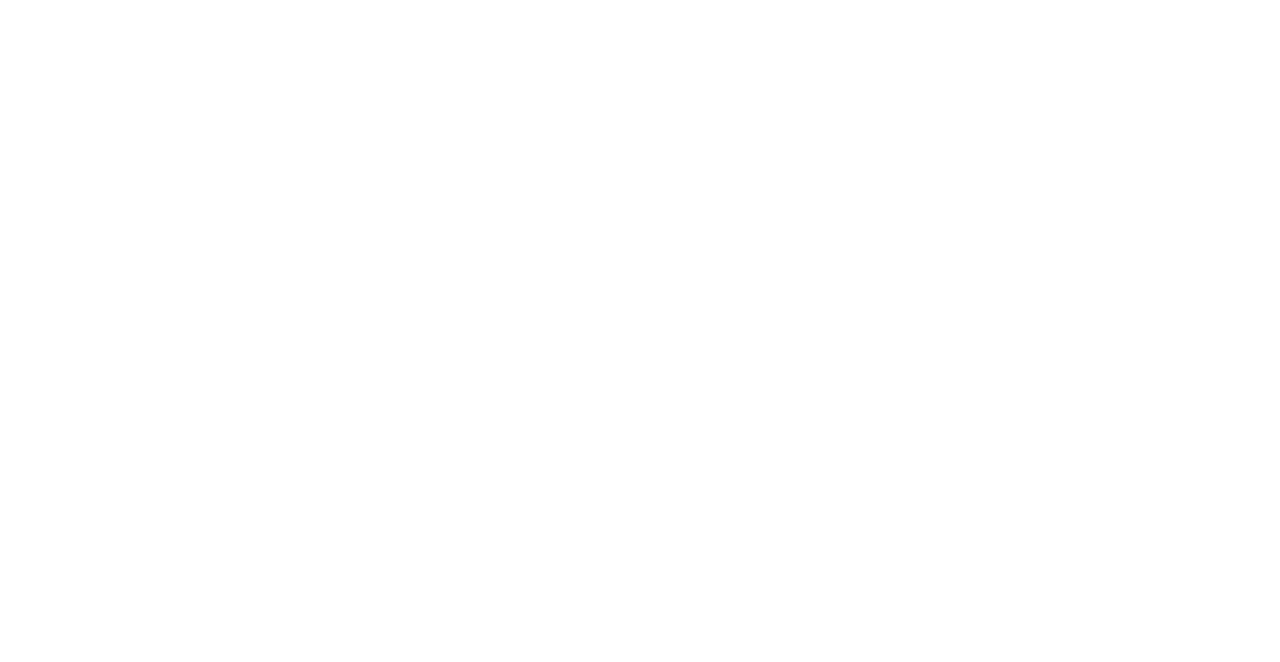
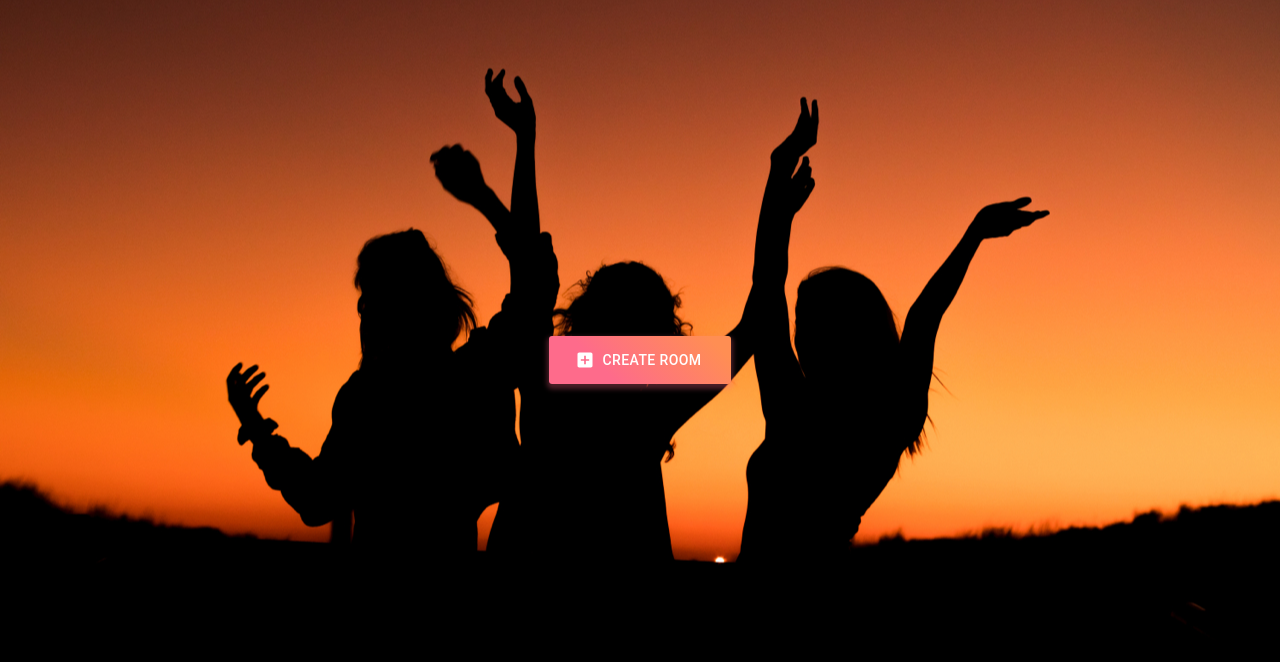
Before and after one commit to AmritTalwar/youtube-rooms, a React (Create React App) app in the folder frontend/: page /home in a window 1280 px wide. Shown: the top 662 px of the page. Built offline with nearby package versions, Linux system fonts and the light colour scheme.

Commit message:
Create basic home page with no functionality

```diff
--- a/frontend/src/App.js
+++ b/frontend/src/App.js
@@ -3,6 +3,7 @@
 
 import { Switch, Route, BrowserRouter as Router } from "react-router-dom";
 import Room from "./components/Room";
+import Home from "./components/Home";
 
 class App extends React.Component {
   render() {
@@ -10,6 +11,7 @@
       <Router>
         <Switch>
           <Route path="/room/:roomId" component={Room}></Route>
+          <Route path="/home" component={Home}></Route>
         </Switch>
       </Router>
     );
--- /dev/null
+++ b/frontend/src/components/Home/index.jsx
@@ -0,0 +1,51 @@
+import React from "react";
+
+import "./main.css";
+import AddBoxIcon from "@material-ui/icons/AddBox";
+
+import Button from "@material-ui/core/Button";
+import Grid from "@material-ui/core/Grid";
+import { withStyles } from "@material-ui/core/styles";
+
+const styles = () => ({
+  button: {
+    background: "linear-gradient(45deg, #FE6B8B 30%, #FF8E53 90%)",
+    border: 0,
+    borderRadius: 3,
+    boxShadow: "0 3px 5px 2px rgba(255, 105, 135, .3)",
+    color: "white",
+    height: 48,
+    padding: "0 30px",
+  },
+});
+
+class Home extends React.Component {
+  constructor(props) {
+    super(props);
+    this.state = {};
+  }
+
+  render() {
+    const { classes } = this.props;
+    return (
+      <body>
+        <Grid
+          container
+          direction="column"
+          justify="center"
+          alignItems="center"
+          spacing={10}
+          style={{ minHeight: "100vh" }}
+        >
+          <Grid item xs={12}>
+            <Button className={classes.button} startIcon={<AddBoxIcon />}>
+              create room
+            </Button>
+          </Grid>
+        </Grid>
+      </body>
+    );
+  }
+}
+
+export default withStyles(styles)(Home);
--- /dev/null
+++ b/frontend/src/components/Home/main.css
@@ -0,0 +1,19 @@
+body {
+  background-image: url("../../images/background.png");
+  position: fixed;
+  min-width: 100%;
+  min-height: 100%;
+  background-size: cover;
+  background-position: center;
+  background-repeat: no-repeat;
+}
+
+Button {
+  background: linear-gradient(45deg, #fe6b8b 30%, #ff8e53 90%);
+  border: 0;
+  border-radius: 3;
+  box-shadow: 0 3px 5px 2px rgba(255, 105, 135, 0.3);
+  color: white;
+
+  padding: 0 30px;
+}
```
Also changed, not shown: frontend/src/images/background.png (added).
